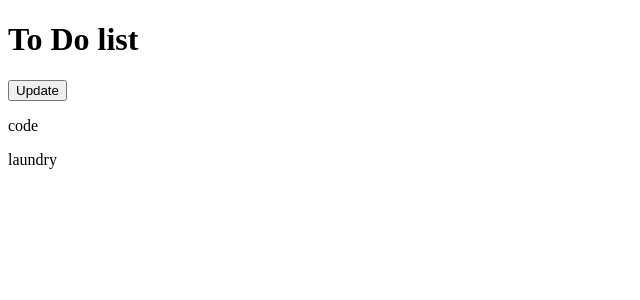
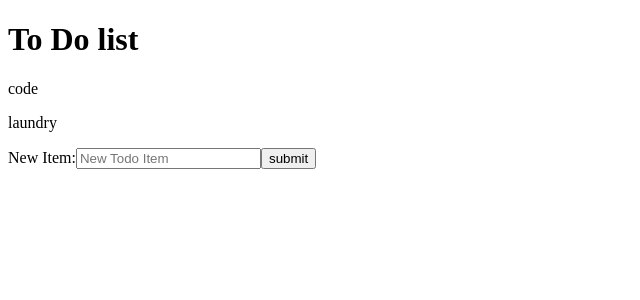
Before and after one commit to ga-wdi-exercises/todo-app-react, a React (Create React App) app: page / in a window 1280 px wide. Shown: the top 300 px of the page, without its empty margins (0-640 px from the left). Built offline with nearby package versions, Linux system fonts and the light colour scheme; the HTML template or start-up script is replaced by a standard one.

Commit message:
created new todo

```diff
--- a/src/App.js
+++ b/src/App.js
@@ -5,23 +5,34 @@ class ToDo extends Component {
   constructor(props) {
     super(props)
     this.state = {
-      body: props.body
+      items:[ "code", "laundry" ],
+      newTodo: ''
     }
   }
-  handleClick(e) {
+
+  handleChange(e){
     this.setState({
-      body: prompt("What do you want to update?")
+      newTodo: event.target.value
     })
   }
+
+  handleSubmit(e){
+    event.preventDefault()
+  }
+
   render() {
-    let items = this.props.items.map((item, i) => {
+    let items = this.state.items.map((item, i) => {
       return <Item body={item} key={i} />
     })
       return (
         <div>
         <h1>To Do list</h1>
-        <button onClick={(e) => this.handleClick(e)}>Update</button>
         {items}
+        <form onSubmit={e => this.handleSubmit(e)}>
+        New Item:
+        <input type="text" placeholder="New Todo Item" value={this.state.newTodo} onChange={this.handleChange} />
+        <input type="submit" value="submit" />
+        </form>
         </div>
       )
     }
--- a/src/index.js
+++ b/src/index.js
@@ -3,6 +3,6 @@ import ReactDOM from 'react-dom';
 import ToDo from './App.js'
 
 ReactDOM.render(
-  <ToDo items={["code","laundry"]}/>,
+  <ToDo />,
     document.getElementById('root')
 )
```
